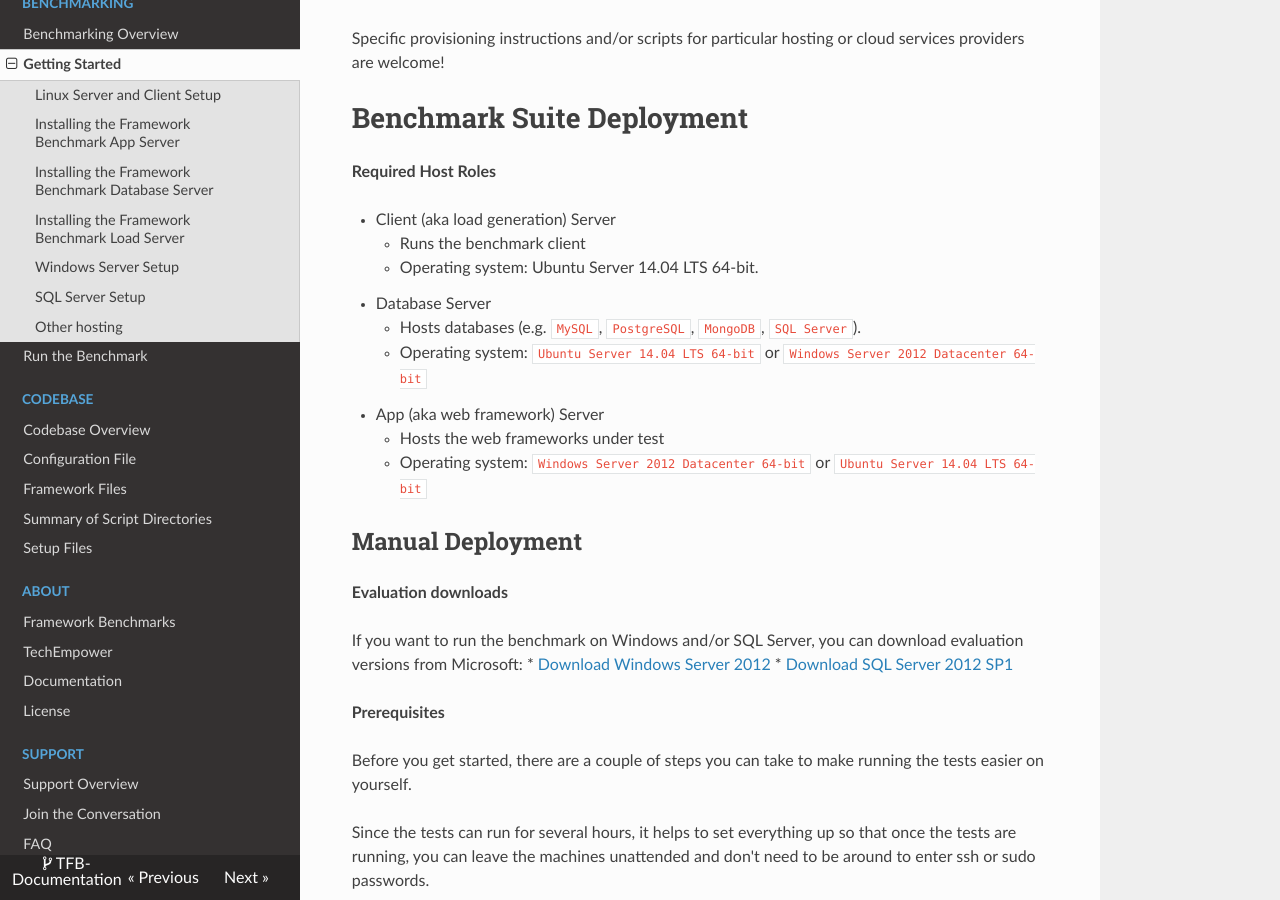
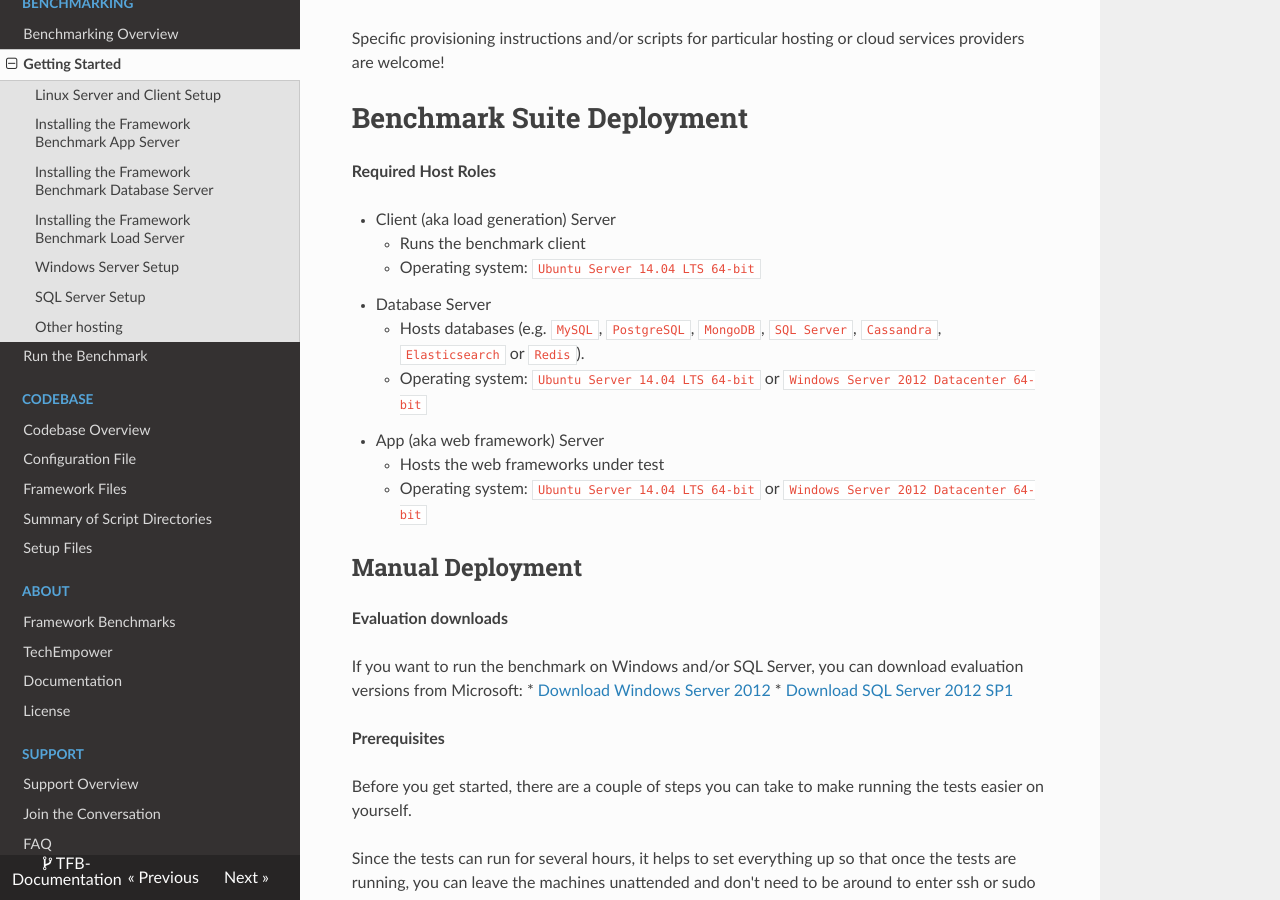
Before and after one commit to nbrady-techempower/TFB-Documentation, an MkDocs documentation site: the page built from docs/Benchmarking/Getting-Started-Benchmarking.md, in a window 1280 px wide and 900 px high, scrolled down 4997 px. Built offline with MkDocs 1.6.1, drawn with Linux system fonts in a browser that asks for light colours; nearby versions of some CDN libraries; old or Windows-style settings are respelled for this version of MkDocs.

Commit message:
Some consistency

```diff
--- a/docs/Benchmarking/Getting-Started-Benchmarking.md
+++ b/docs/Benchmarking/Getting-Started-Benchmarking.md
@@ -223,13 +223,13 @@ __Required Host Roles__
 
 * Client (aka load generation) Server
     * Runs the benchmark client
-    * Operating system: Ubuntu Server 14.04 LTS 64-bit.
+    * Operating system: `Ubuntu Server 14.04 LTS 64-bit`
 * Database Server
-    * Hosts databases (e.g. `MySQL`, `PostgreSQL`, `MongoDB`, `SQL Server`).
+    * Hosts databases (e.g. `MySQL`, `PostgreSQL`, `MongoDB`, `SQL Server`, `Cassandra`, `Elasticsearch` or `Redis`).
     * Operating system: `Ubuntu Server 14.04 LTS 64-bit` or `Windows Server 2012 Datacenter 64-bit`
 * App (aka web framework) Server
     * Hosts the web frameworks under test
-    * Operating system: `Windows Server 2012 Datacenter 64-bit` or `Ubuntu Server 14.04 LTS 64-bit`
+    * Operating system: `Ubuntu Server 14.04 LTS 64-bit` or `Windows Server 2012 Datacenter 64-bit`
 
 ## Manual Deployment
 
```
